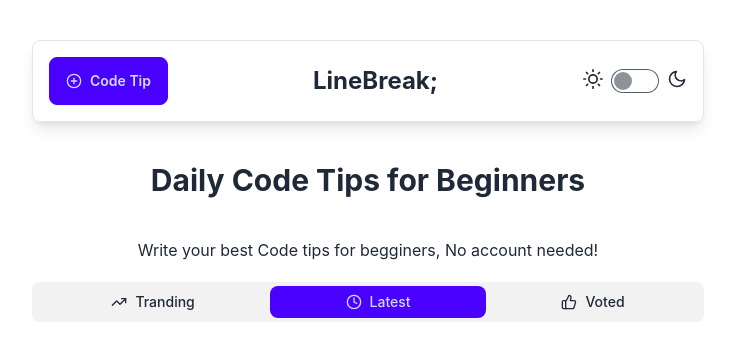
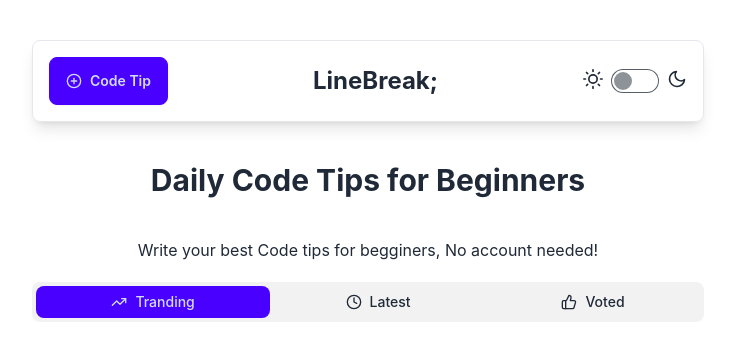
Before and after one commit to mirankavinda/dailycode.live, a React (Vite) app: page / in a window 1280 px wide. Shown: the top 360 px of the page, without its empty margins (272-1007 px from the left). Built offline with nearby package versions, Linux system fonts and the light colour scheme.

Commit message:
active-tabs

```diff
--- a/src/Screens/Home/components/Tabs.jsx
+++ b/src/Screens/Home/components/Tabs.jsx
@@ -1,4 +1,4 @@
-import React, { useState } from 'react'
+import React, { useEffect, useState } from 'react'
 import { TrendingUp, Clock, ThumbsUp } from 'lucide-react'
 import { useLocation } from 'react-router-dom'
 
@@ -7,19 +7,20 @@ function Tabs() {
     const [activeTab, setActiveTab] = useState(0)
     const params = useLocation();
 
-
-
   return (
     <div role="tablist" className="tabs tabs-boxed">
 
         <a role="tab" href='#tranding'
-        className="tab"> <TrendingUp className='h-4 w-4 mr-2'/> Tranding</a>
+        onClick={()=> setActiveTab(0)}
+        className={`tab ${activeTab === 0 && 'tab-active'}`}> <TrendingUp className='h-4 w-4 mr-2'/> Tranding</a>
 
         <a role="tab" href='#latest'
-        className="tab tab-active"> <Clock className='h-4 w-4 mr-2'/> Latest</a>
+        onClick={()=> setActiveTab(1)}
+        className={`tab ${activeTab === 1 && 'tab-active'}`}> <Clock className='h-4 w-4 mr-2'/> Latest</a>
 
         <a role="tab" href='#voted'
-        className="tab"> <ThumbsUp className='h-4 w-4 mr-2'/> Voted</a>
+        onClick={()=> setActiveTab(2)}
+        className={`tab ${activeTab === 2 && 'tab-active'}`}> <ThumbsUp className='h-4 w-4 mr-2'/> Voted</a>
     </div>
   )
 }
```
